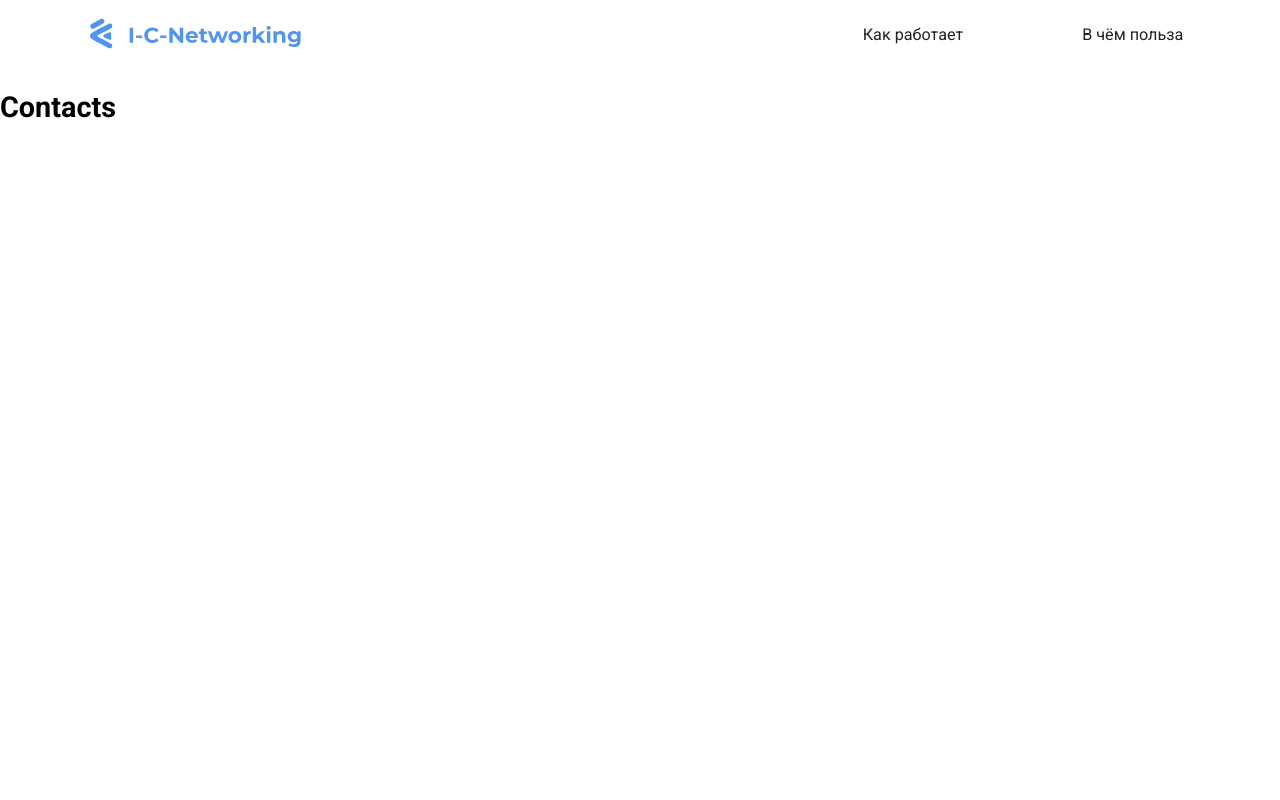
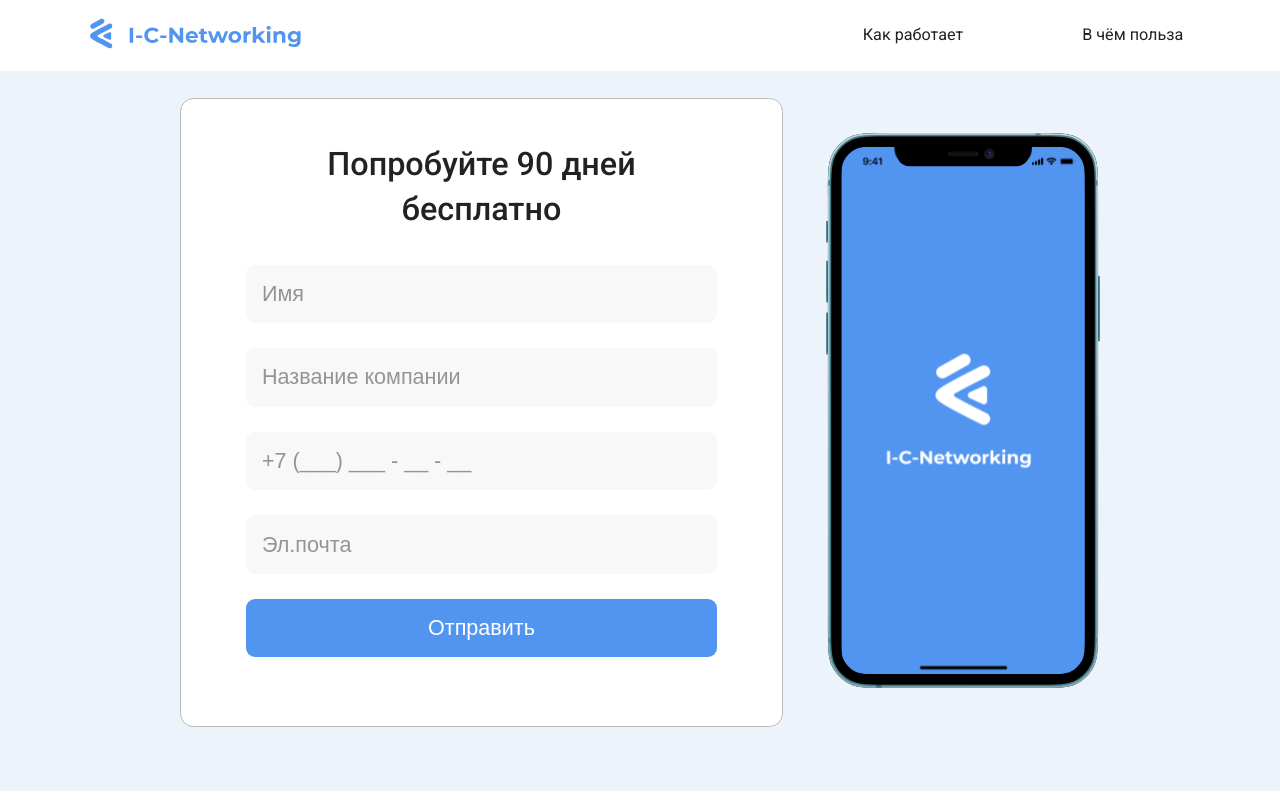
Before and after one commit to skilldill/icn-landing, a Vue app: page /#/contacts in a window 1280 px wide. Built offline with nearby package versions, Linux system fonts and the light colour scheme.

Commit message:
add form

```diff
--- a/src/blocks/Contacts/Contacts.vue
+++ b/src/blocks/Contacts/Contacts.vue
@@ -1,15 +1,126 @@
 <template>
     <div class="contacts">
-        <h1>Contacts</h1>
+        <div class="contacts-content">
+            <div class="contacts-form">
+                <form @submit.prevent="handleSubmit()">
+                    <h3>Попробуйте 90 дней бесплатно</h3>
+                    <div class="control">
+                        <input v-model="form.name" type="text" placeholder="Имя">
+                    </div>
+                    <div class="control">
+                        <input v-model="form.organizationName" type="text" placeholder="Название компании">
+                    </div>
+                    <div class="control">
+                        <input v-model="form.phone" type="text" placeholder="+7 (___) ___ - __ - __">
+                    </div>
+                    <div class="control">
+                        <input v-model="form.email" type="text" placeholder="Эл.почта">
+                    </div>
+                    <div class="control">
+                        <button>Отправить</button>
+                    </div>
+                </form>
+            </div>
+            <div class="contacts-phone">
+                <img :src="require('../../assets/phones/contacts-phone.svg')" alt="icnetworking">
+            </div>
+        </div>
     </div>
 </template>
 <script>
 export default {
-    name: "Contacts"
+    name: "Contacts",
+
+    data() {
+        return {
+            form: {
+                name: '',
+                phone: '',
+                email: '',
+                organizationName: ''
+            }
+        }
+    },
+
+    methods: {
+        handleSubmit() {
+            console.log(this.form);
+        }
+    }
 }
 </script>
 <style lang="scss" scoped>
     .contacts {
+        height: 100vh;
+        background-color: #EDF3FB;
 
+        &-content {
+            max-width: 1600px;
+            margin: auto;
+            display: flex;
+            justify-content: space-between;
+            align-items: center;
+            padding: 0 200px;
+            padding-top: 30px;
+        }
+
+        &-form {
+            form {
+                background-color: #FFFFFF;
+                border: 1px solid #BABABA;
+                box-sizing: border-box;
+                border-radius: 15px;
+                padding: 48px 72px;
+                width: 670px;
+
+                h3 {
+                    font-weight: 500;
+                    font-size: 36px;
+                    line-height: 50px;
+                    text-align: center;
+                    color: #222222;
+                    margin: 0;
+                    margin-bottom: 36px;
+                }
+
+                .control {
+                    margin-bottom: 28px;
+
+                    input {
+                        // width: calc(100% - 72px);
+                        width: 100%;
+                        padding: 18px 56px 18px 18px;
+                        background-color: #F8F8F8;
+                        border-radius: 10px;
+                        border: none;
+                        outline: none;
+                        font-size: 24px;
+                        color:#222222;
+                        box-sizing: border-box;
+
+                        &::placeholder {
+                            color: #949494;
+                        }
+
+                        &:focus {
+                            box-shadow: 0 0 0 2px #5295F1;
+                        }
+                    }
+
+                    button {
+                        cursor: pointer;
+                        background-color: #5295F1;
+                        border-radius: 10px;
+                        color: white;
+                        font-weight: 500;
+                        font-size: 24px;
+                        border: none;
+                        width: 100%;
+                        padding: 18px 46px;
+                        outline: none;
+                    }
+                }
+            }
+        }
     }
 </style>
--- a/src/blocks/FeaturesList/FeaturesList.vue
+++ b/src/blocks/FeaturesList/FeaturesList.vue
@@ -43,7 +43,6 @@
 
     mounted() {
         window.addEventListener('scroll', () => {
-            console.log(window.scrollY);
             this.show = window.scrollY >= 2390;
         })
     }
```
Also changed, not shown: src/assets/phones/contacts-phone.svg (added).
